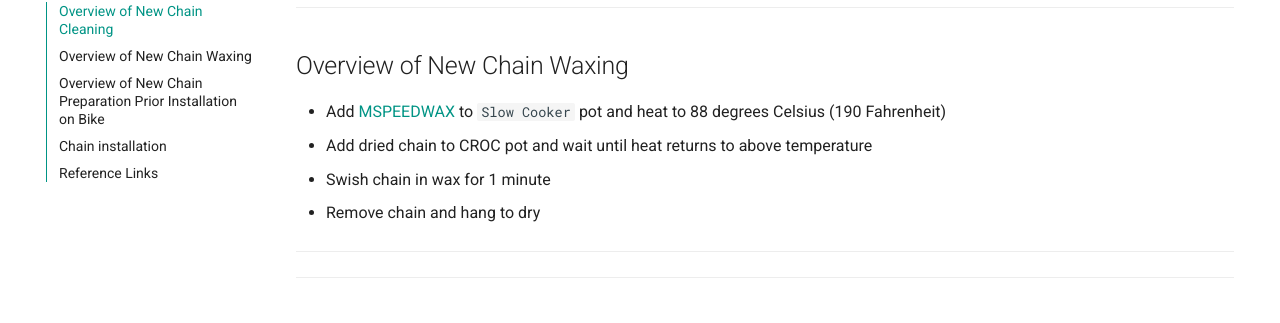
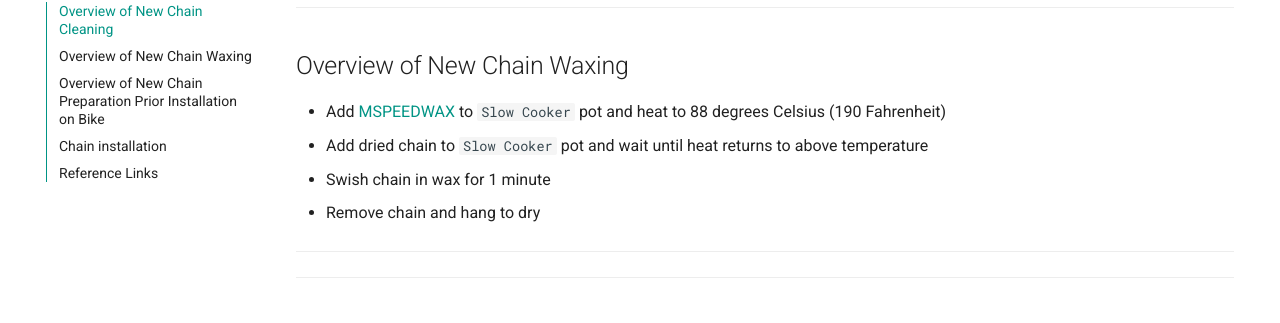
Before and after one commit to rneher-igel/Neher, an MkDocs documentation site: the page built from docs/Docs/Bicycle-Chain-Waxing.md, in a window 1280 px wide and 900 px high, scrolled down 2690 px. Shown: the part 124-447 px from the top of the window. Built offline with MkDocs 1.6.1 and Material for MkDocs 9.7.7, drawn with Linux system fonts in a browser that asks for light colours.

Commit message:
slow cooker

```diff
--- a/docs/Docs/Bicycle-Chain-Waxing.md
+++ b/docs/Docs/Bicycle-Chain-Waxing.md
@@ -44,7 +44,7 @@ flowchart TD
 ## Overview of New Chain Waxing
 
 - Add [MSPEEDWAX](https://moltenspeedwax.com/collections/molten-speed-wax/products/copy-of-molten-speed-wax-3-lbs) to `Slow Cooker` pot and heat to 88 degrees Celsius (190 Fahrenheit)
-- Add dried chain to CROC pot and wait until heat returns to above temperature
+- Add dried chain to `Slow Cooker` pot and wait until heat returns to above temperature
 - Swish chain in wax for 1 minute
 - Remove chain and hang to dry
 
```
